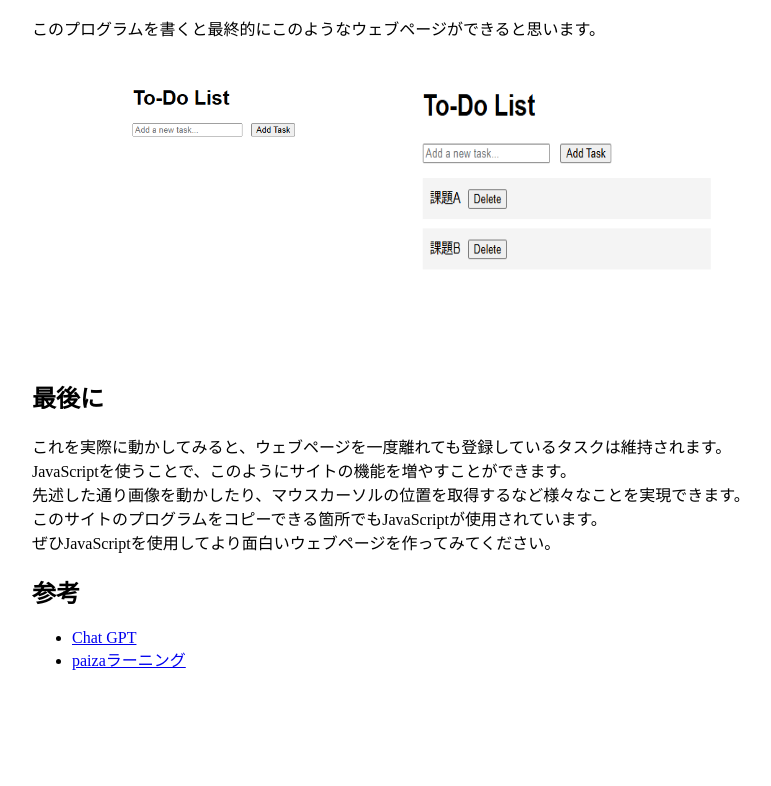
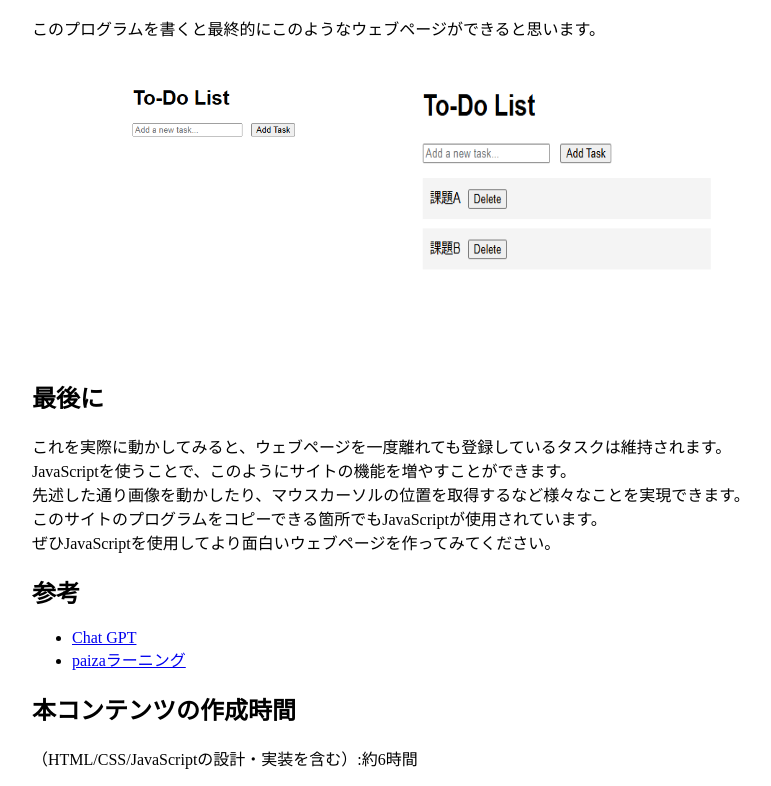
Before and after one commit to ro-dina/js, a plain HTML site: page index.html in a window 1280 px wide. Shown: the part 4657-5443 px from the top of the page, without its empty margins (224-995 px from the left). Before the commit the page ends 5344 px from the top, so only its background shows below. Drawn offline with Linux system fonts and the light colour scheme.

Commit message:
seisakuzikanntuiki

```diff
--- a/index.html
+++ b/index.html
@@ -254,6 +254,11 @@ loadTasks();</code></pre>
         <li><a href="https://paiza.jp/works">paizaラーニング</a></li>
     </ul>
 
+    <h2>本コンテンツの作成時間</h2>
+    <p>
+        （HTML/CSS/JavaScriptの設計・実装を含む）:約6時間
+    </p>
+
     <script src="a.js"></script>
 
 </body>
```
